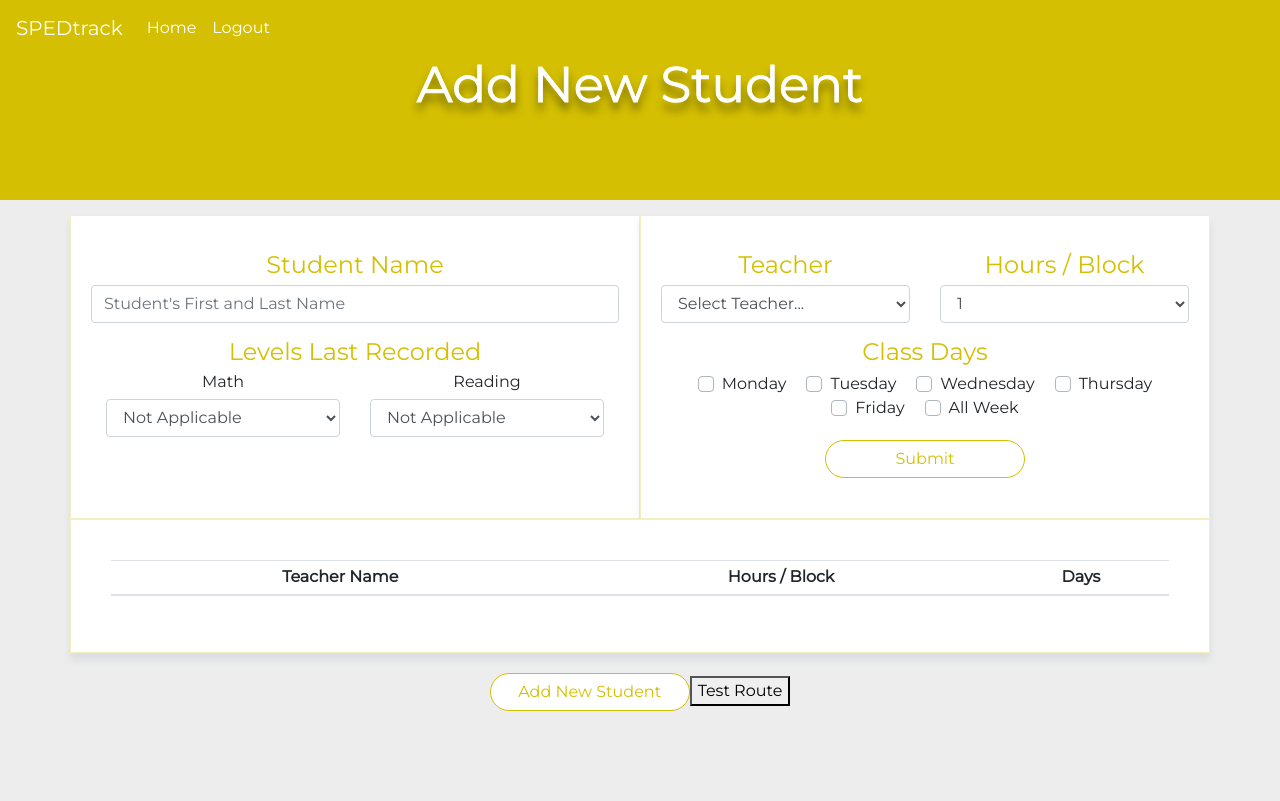
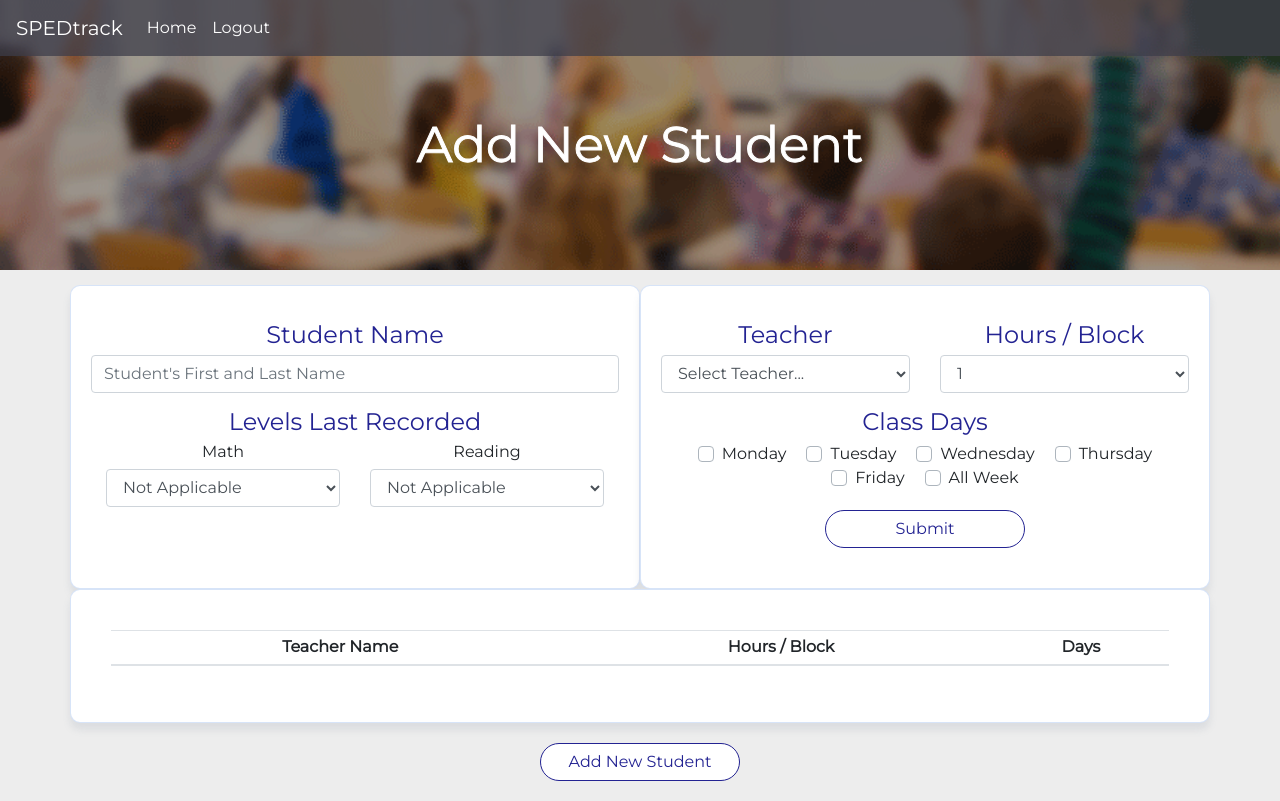
Before and after one commit to rcliffd/spedtrack, a React (Create React App) app: page /NewStudent in a window 1280 px wide. Built offline with nearby package versions, Linux system fonts and the light colour scheme.

Commit message:
Got fields from newStudent page to post to the table below and added some styling

```diff
--- a/src/components/StudentInfo/NewScheduleTable.js
+++ b/src/components/StudentInfo/NewScheduleTable.js
@@ -22,6 +22,9 @@ function NewScheduleTable() {
                                 </tr>
 
 
+
+
+
                             </thead>
                             <tbody>
                             </tbody>
--- a/src/pages/NewStudent.js
+++ b/src/pages/NewStudent.js
@@ -11,8 +11,13 @@ import API from "../utils/API";
 import NewScheduleTable from "../components/StudentInfo/NewScheduleTable";
 
 
+var days = [];
+
+
 
 class NewStudent extends React.Component {
+
+
 
     state={
         students: [],
@@ -69,6 +74,9 @@ class NewStudent extends React.Component {
         Fri9Teacher: ""
     }
 
+
+
+
     handleInputChange=event=> {
         const {name, value, type} = event.target;
 
@@ -78,7 +86,9 @@ class NewStudent extends React.Component {
 
 
 
+
         console.log(name, value, type)
+
         if(type === "select-one" && name === "teacherList") {
             let teacher = `${value}`
             this.setState({
@@ -88,6 +98,7 @@ class NewStudent extends React.Component {
             })
         }
         if(type === "checkbox" && value === "Week") {
+            days.push(`${value}`)
 
 
 
@@ -109,9 +120,10 @@ class NewStudent extends React.Component {
             //     console.log(this.state)
             // })}
         } else if (type === "checkbox") {
+                days.push(`${value}`)
                 let key = `${value}${this.state.hours}Teacher`;
                 console.log(key)
-                console.log(event.target.checked)
+                // console.log(event.target.checked)
                 this.setState({
                     [key] : event.target.checked ? this.state.TeacherList : ""
                 }, function() {
@@ -140,13 +152,46 @@ class NewStudent extends React.Component {
         //     })
 
         }
+
     }
 
-    testRoute=event=> {
+    // testRoute=event=> {
+    //     event.preventDefault();
+    //     API.getStudentsByDayAndHour("Mon4Teacher", "JoshJackson")
+    //     .then(res => console.log(res))
+    // }
+
+
+
+    handleHoursSubmit=event=> {
         event.preventDefault();
-        API.getStudentsByDayAndHour("Mon4Teacher", "JoshJackson")
-        .then(res => console.log(res))
+
+        var studentDiv = document.getElementById("schedule-table");
+        var newStudentRow = document.createElement("tr");
+        var newStudentTeacher = document.createElement("td");
+        var newStudentHours = document.createElement("td");
+        var newStudentDays = document.createElement("td");
+
+        newStudentTeacher.textContent = this.state.TeacherList
+        newStudentHours.textContent = this.state.hours
+
+        newStudentDays.textContent = days.join(", ");
+
+
+        newStudentRow.append(newStudentTeacher);
+        newStudentRow.append(newStudentHours);
+        newStudentRow.append(newStudentDays);
+
+        studentDiv.append(newStudentRow);
+
+        days = [];
+        console.log(days)
+
+
+
     }
+
+
 
 
     handleFormSubmit=event=> {
@@ -218,7 +263,7 @@ class NewStudent extends React.Component {
             })
             .then(res =>
 
-                this.setState({ students: res.data, studentName: "", mathLevel: "", readingLevel: "",         SPEDteacher: "", Mon1Teacher: "", Mon2Teacher: "", Mon3Teacher: "", Mon4Teacher: "", Mon5Teacher: "", Mon6Teacher: "", Mon7Teacher: "", Mon8Teacher: "", Mon9Teacher: "", Tues1Teacher: "", Tues2Teacher: "", Tues3Teacher: "", Tues4Teacher: "", Tues5Teacher: "", Tues6Teacher: "", Tues7Teacher: "", Tues8Teacher: "", Tues9Teacher: "", Wed1Teacher: "", Wed2Teacher: "", Wed3Teacher: "", Wed4Teacher: "", Wed5Teacher: "", Wed6Teacher: "", Wed7Teacher: "", Wed8Teacher: "", Wed9Teacher: "",     Thur1Teacher: "", Thur2Teacher: "", Thur3Teacher: "", Thur4Teacher: "", Thur5Teacher: "", Thur6Teacher: "", Thur7Teacher: "", Thur8Teacher: "", Thur9Teacher: "", Fri1Teacher: "", Fri2Teacher: "", Fri3Teacher: "", Fri4Teacher: "", Fri5Teacher: "", Fri6Teacher: "", Fri7Teacher: "", Fri8Teacher: "", Fri9Teacher: "" })
+                this.setState({ students: res.data, studentName: "", mathLevel: "", readingLevel: "", SPEDteacher: "", Mon1Teacher: "", Mon2Teacher: "", Mon3Teacher: "", Mon4Teacher: "", Mon5Teacher: "", Mon6Teacher: "", Mon7Teacher: "", Mon8Teacher: "", Mon9Teacher: "", Tues1Teacher: "", Tues2Teacher: "", Tues3Teacher: "", Tues4Teacher: "", Tues5Teacher: "", Tues6Teacher: "", Tues7Teacher: "", Tues8Teacher: "", Tues9Teacher: "", Wed1Teacher: "", Wed2Teacher: "", Wed3Teacher: "", Wed4Teacher: "", Wed5Teacher: "", Wed6Teacher: "", Wed7Teacher: "", Wed8Teacher: "", Wed9Teacher: "",     Thur1Teacher: "", Thur2Teacher: "", Thur3Teacher: "", Thur4Teacher: "", Thur5Teacher: "", Thur6Teacher: "", Thur7Teacher: "", Thur8Teacher: "", Thur9Teacher: "", Fri1Teacher: "", Fri2Teacher: "", Fri3Teacher: "", Fri4Teacher: "", Fri5Teacher: "", Fri6Teacher: "", Fri7Teacher: "", Fri8Teacher: "", Fri9Teacher: "" })
               )
             .catch(err=> console.log(err));
 
@@ -255,9 +300,6 @@ class NewStudent extends React.Component {
 
                     <div className="col-md-6 card">
 
-
-
-
                         <div className="row">
                             <TeacherList value={this.state.value}
                             handleInputChange={this.handleInputChange}>
@@ -273,30 +315,28 @@ class NewStudent extends React.Component {
 
                             <FormBtn
                             id="hourSubmit"
-                    onClick={this.handleFormSubmit}
+                            onClick={this.handleHoursSubmit}
                             >Submit
                             </FormBtn>
 
+                        </div>
 
 
                 </div>
 
-                </div>
                 <div className="wrapper">
-                    <NewScheduleTable
-                        teacher={this.state.value}>
+                    <NewScheduleTable>
 
                     </NewScheduleTable>
+                </div>
 
-
-                </div>
                 <div>
                     <FormBtn
                     id="studentSubmit"
                     onClick={this.handleFormSubmit}
                     >Add New Student
                     </FormBtn>
-                        <button onClick={this.testRoute}>Test Route</button>
+                    {/* <button onClick={this.testRoute}>Test Route</button> */}
                 </div>
             </div>
 
--- a/src/style.css
+++ b/src/style.css
@@ -3,8 +3,9 @@
     width: 200px;
     margin: 20px 30px;
     background-color: white;
-    border: 1px solid rgb(212, 191, 2);
-    color:  rgb(212, 191, 2);
+    /* border: 1px solid rgb(212, 191, 2); */
+    border: 1px solid rgb(35, 35, 146);
+    color: rgb(35, 35, 146);
     border-radius: 25px;
 
 }
@@ -14,7 +15,7 @@ body {
 }
 
 .btn-outline-secondary:hover {
-    background-color: rgb(212, 191, 2);
+    background-color: rgb(35, 35, 146);
     color: white;
 }
 
@@ -32,9 +33,9 @@ body {
 
 .card {
     padding: 20px 20px;
-    border: 0.5px solid rgba(212, 191, 2, 0.25);
+    border: 0.5px solid rgba(2, 86, 212, 0.158);
     box-shadow: 0px 7px 7px rgba(119, 136, 153, 0.15);
-    border-radius: 0px;
+    border-radius: 10px;
     /* border: none;
     box-shadow: 0px 7px 5px rgba(119, 136, 153, 0.30);
     border-radius: 20px; */
@@ -49,12 +50,13 @@ li {
 }
 
 .btn-link {
-    color:  rgb(212, 191, 2);
+    color:  rgb(35, 35, 146);
 }
 
 .navbar-expand-lg {
-    background-color: rgb(212, 191, 2) !important;
+    /* background-color: rgb(212, 191, 2) !important; */
     color: white !important;
+    background-color:  rgba(61, 61, 73, 0.74) !important;
 
 }
 
@@ -91,7 +93,13 @@ span.navbar-toggler-icon {
 }
 
 .jumbotron{
-    background-color: rgb(212, 191, 2);
+    /* background-color: rgb(212, 191, 2); */
+    background-image: url("./images/kids.png");
+    background-position: center;
+    background-repeat: no-repeat;
+    background-size: cover;
+    padding: 120px 16px 150px 16px !important;
+
     color: white;
     font-size: 50px;
     -webkit-text-stroke-width: 1px;
@@ -105,7 +113,7 @@ span.navbar-toggler-icon {
 
 h4 {
     margin: 15px 0px 5px 0px;
-    color: rgb(212, 191, 2);
+    color:rgb(35, 35, 146);
 }
 
 .custom-checkbox {
```
Also changed, not shown: src/images/kids.png (added). Lines whose indentation alone changed are shown as unchanged.
